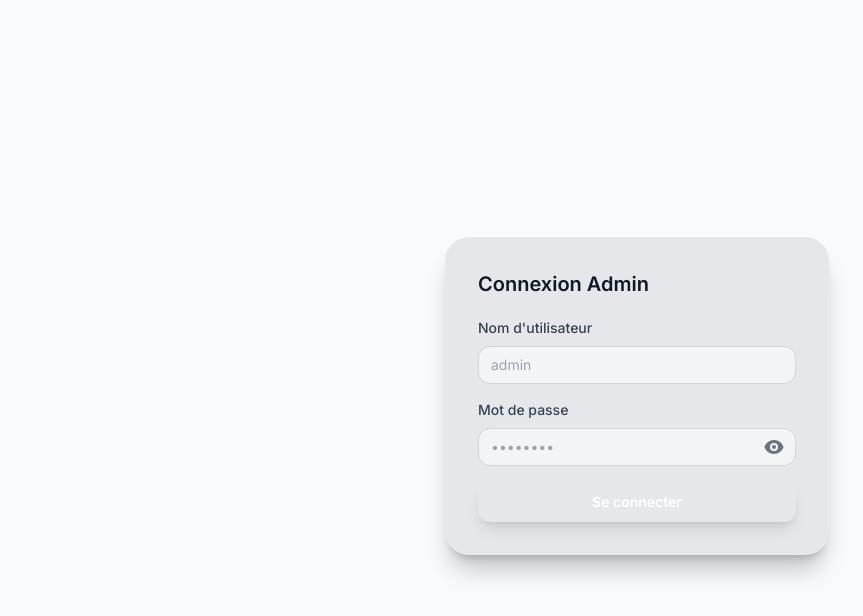
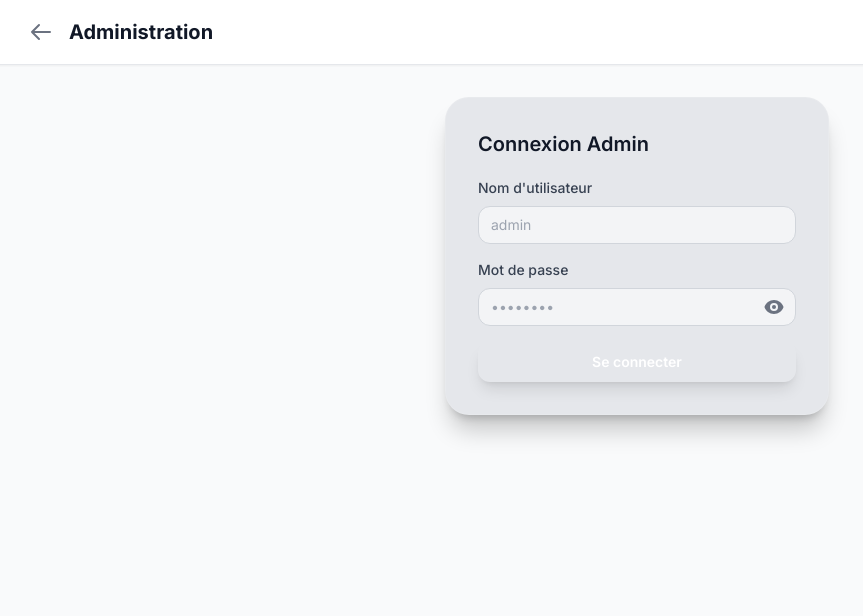
Before and after one commit to bradyFrasnel/portefolio_frontend, a Vue app: page /admin in a window 1280 px wide. Shown: the top 616 px of the page, without its empty margins (3-866 px from the left). Built offline with nearby package versions, Linux system fonts and the light colour scheme.

Commit message:
Version 5.1.4

```diff
--- a/src/views/Admin.vue
+++ b/src/views/Admin.vue
@@ -1,9 +1,30 @@
 <template>
-  <div class="min-h-screen bg-gray-50 dark:bg-gray-900 text-gray-900 dark:text-white p-4 sm:p-8 flex flex-col relative">
+  <div class="min-h-screen bg-gray-50 dark:bg-gray-900 text-gray-900 dark:text-white flex flex-col relative">
+
+    <!-- App Bar -->
+    <header class="bg-white dark:bg-gray-800 shadow-sm border-b border-gray-200 dark:border-gray-700 sticky top-0 z-50">
+      <div class="max-w-7xl mx-auto px-4 sm:px-6 lg:px-8">
+        <div class="flex justify-between items-center h-16">
+          <div class="flex items-center gap-4">
+            <router-link to="/" class="text-gray-500 hover:text-emerald-500 transition-colors" title="Retour au site">
+              <svg class="w-6 h-6" fill="none" stroke="currentColor" viewBox="0 0 24 24"><path stroke-linecap="round" stroke-linejoin="round" stroke-width="2" d="M10 19l-7-7m0 0l7-7m-7 7h18"></path></svg>
+            </router-link>
+            <h1 class="text-xl font-bold text-emerald-500">Administration</h1>
+          </div>
+          <button
+            v-if="isLoggedIn"
+            @click="logout"
+            class="bg-red-600 hover:bg-red-700 text-white px-4 py-2 rounded-lg text-sm font-semibold transition duration-200 shadow-sm"
+          >
+            Déconnexion
+          </button>
+        </div>
+      </div>
+    </header>
 
     <!-- Toast Notification -->
     <div v-if="toast.show"
-         :class="['fixed top-4 right-4 z-[60] px-6 py-3 rounded-xl shadow-lg transition-all transform',
+         :class="['fixed top-20 right-4 z-[60] px-6 py-3 rounded-xl shadow-lg transition-all transform',
                   toast.type === 'success' ? 'bg-emerald-500 text-white' : 'bg-red-500 text-white']">
       {{ toast.message }}
     </div>
@@ -20,16 +41,7 @@
       </div>
     </div>
 
-    <div class="w-full max-w-7xl mx-auto px-4 sm:px-6 lg:px-8 flex-1 flex flex-col justify-center">
-      <div class="flex justify-end mb-6">
-        <button
-          v-if="isLoggedIn"
-          @click="logout"
-          class="bg-red-600 hover:bg-red-700 text-white px-3 py-1.5 rounded-full text-xs font-semibold transition duration-200 shadow-sm shadow-black/20"
-        >
-          Déconnexion
-        </button>
-      </div>
+    <main class="w-full max-w-7xl mx-auto px-4 sm:px-6 lg:px-8 py-8 flex-1 flex flex-col justify-start">
 
       <!-- Connexion -->
       <div v-if="!isLoggedIn" class="bg-gray-200 dark:bg-gray-800 rounded-3xl p-6 md:p-8 mb-8 w-full max-w-sm mx-auto shadow-xl shadow-black/20 border border-white/10">
@@ -418,7 +430,7 @@
           </div>
         </div>
       </div>
-    </div>
+    </main>
   </div>
 </template>
 
```
